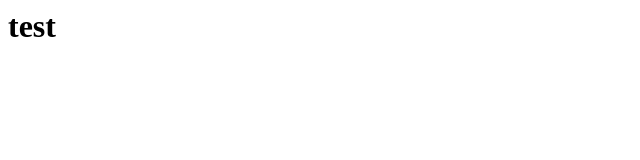
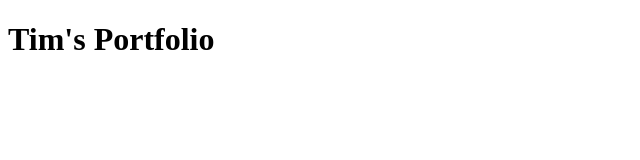
Before and after one commit to cybertnl/portfolio-generator, a plain HTML site: page index.html in a window 1280 px wide. Shown: the whole page, without its empty margins (0-640 px from the left). Drawn offline with Linux system fonts and the light colour scheme.

Commit message:
added new branch and files

```diff
--- a/index.html
+++ b/index.html
@@ -1 +1,12 @@
-<h1>test</h1>
+<!DOCTYPE html>
+<html lang="en">
+<head>
+    <meta charset="UTF-8">
+    <meta http-equiv="X-UA-Compatible" content="IE=edge">
+    <meta name="viewport" content="width=device-width, initial-scale=1.0">
+    <title>Tims Page</title>
+</head>
+<body>
+    <h1 class="name">Tim's Portfolio</h1>
+</body>
+</html>
--- /dev/null
+++ b/style.css
@@ -0,0 +1,3 @@
+body{
+
+}
```
